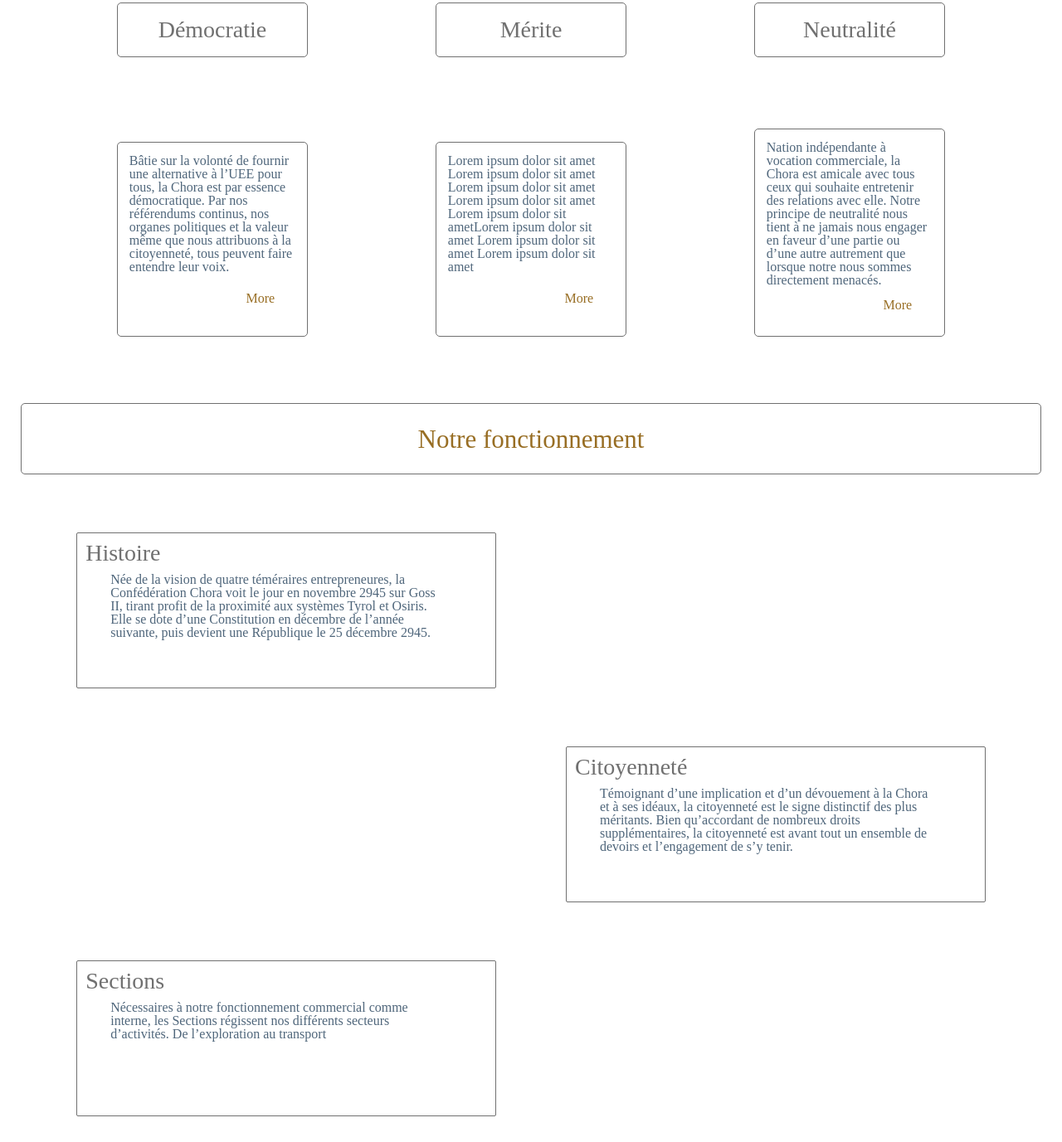
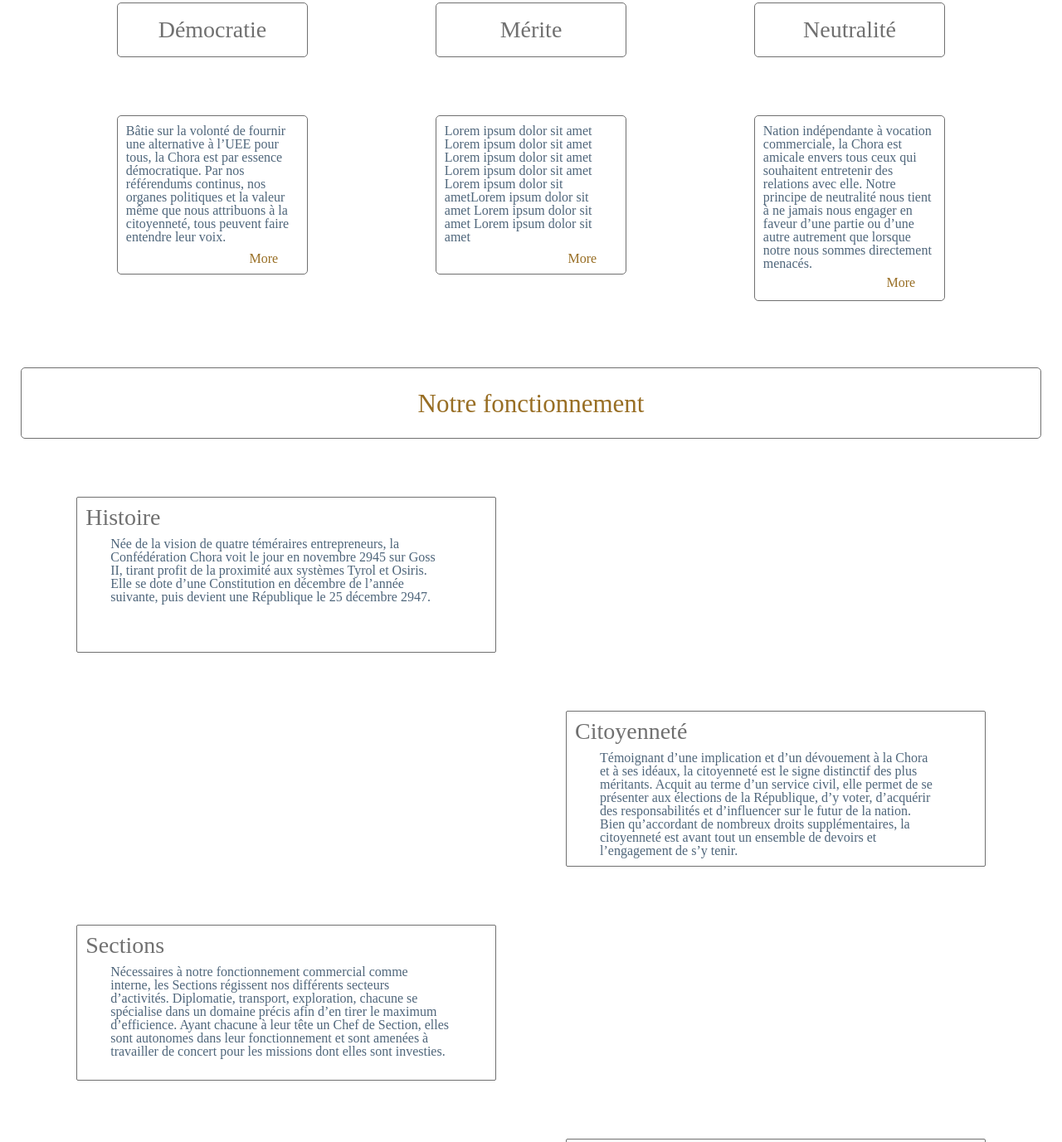
Before and after one commit to Pepsifree/website-chora, a plain HTML site: page index.html in a window 1280 px wide. Shown: the part 692-2069 px from the top of the page at 83% size. Drawn offline with Linux system fonts and the light colour scheme.

Commit message:
fixed some respoinve bugs

```diff
--- a/index.html
+++ b/index.html
@@ -50,7 +50,8 @@
             <div class="ovTexte">
                 <p>Bâtie sur la volonté de fournir une alternative à l’UEE pour tous, la Chora est par essence
                     démocratique. Par nos référendums continus, nos organes politiques et la valeur même que nous
-                    attribuons à la citoyenneté, tous peuvent faire entendre leur voix.</p>
+                    attribuons à la citoyenneté, tous peuvent faire entendre leur voix.
+                </p>
                 <a target="_blank" href="https://drive.google.com/open?id=1NVYXolxYcUDjSuiAVgk82oG-_vcRqQ8X6p7LXfIh2vg" class="ovButton">
                     More
                     <div class="moreImg"></div>
@@ -74,7 +75,7 @@
                 <h3>Neutralité</h3>
             </div>
             <div class="ovTexte">
-                <p>Nation indépendante à vocation commerciale, la Chora est amicale avec tous ceux qui souhaite
+                <p>Nation indépendante à vocation commerciale, la Chora est amicale envers tous ceux qui souhaitent
                     entretenir des relations avec elle. Notre principe de neutralité nous tient à ne jamais nous engager en
                     faveur d’une partie ou d’une autre autrement que lorsque notre nous sommes directement menacés.
                 </p>
@@ -96,9 +97,9 @@
                 <h3>Histoire</h3>
             </div>
             <div class="assetTexte">
-                <p>Née de la vision de quatre téméraires entrepreneures, la Confédération Chora voit le jour en novembre
+                <p>Née de la vision de quatre téméraires entrepreneurs, la Confédération Chora voit le jour en novembre
                     2945 sur Goss II, tirant profit de la proximité aux systèmes Tyrol et Osiris. Elle se dote d’une
-                    Constitution en décembre de l’année suivante, puis devient une République le 25 décembre 2945.
+                    Constitution en décembre de l’année suivante, puis devient une République le 25 décembre 2947.
                 </p>
             </div>
         </div>
@@ -108,8 +109,10 @@
             </div>
             <div class="assetTexte">
                 <p> Témoignant d’une implication et d’un dévouement à la Chora et à ses idéaux, la citoyenneté est le signe
-                    distinctif des plus méritants. Bien qu’accordant de nombreux droits supplémentaires, la citoyenneté est
-                    avant tout un ensemble de devoirs et l’engagement de s’y tenir.
+                    distinctif des plus méritants. Acquit au terme d’un service civil, elle permet de se présenter aux
+                    élections de la République, d’y voter, d’acquérir des responsabilités et d’influencer sur le futur de la
+                    nation. Bien qu’accordant de nombreux droits supplémentaires, la citoyenneté est avant tout un
+                    ensemble de devoirs et l’engagement de s’y tenir.
                 </p>
             </div>
         </div>
@@ -119,7 +122,10 @@
             </div>
             <div class="assetTexte">
                 <p>Nécessaires à notre fonctionnement commercial comme interne, les Sections régissent nos différents
-                    secteurs d’activités. De l’exploration au transport
+                    secteurs d’activités. Diplomatie, transport, exploration, chacune se spécialise dans un domaine précis
+                    afin d’en tirer le maximum d’efficience. Ayant chacune à leur tête un Chef de Section, elles sont
+                    autonomes dans leur fonctionnement et sont amenées à travailler de concert pour les missions dont
+                    elles sont investies.
                 </p>
             </div>
         </div>
@@ -129,6 +135,16 @@
             </div>
             <div class="assetTexte">
                 <p>Régie par ses lois, dont la plus importante est la Constitution, la Chora </p>
+            </div>
+        </div>
+        <div class="assetBlock leftBlock">
+            <div class="assetTitle">
+                <h3>Diplomatie</h3>
+            </div>
+            <div class="assetTexte">
+                <p>Etant une nation neutre, la Chora s’emploie à avoir une entretenir des relations cordiales avec toutes les
+                    organisations que nous croisons. Notre diplomatie se veut efficace
+                </p>
             </div>
         </div>
     </div>
--- a/style/common.css
+++ b/style/common.css
@@ -125,8 +125,11 @@ nav li a {
 
 footer {
     width: 100%;
-    height: auto;
-    background-color: white;
+    height: 200px;
+    background-image: url("../assets/images/plaque.jpg");
+    background-repeat: no-repeat;
+    background-size: cover;
+    background-color: aliceblue;
     display: flex;
     flex-direction: row;
     align-items: flex-end;
@@ -143,7 +146,7 @@ footer {
 #mbcLogo {
     width: 4%;
     height: 74px;
-    margin: 10px 40px 0px 95.5%;
+    margin: 100px 40px 0px 95.5%;
     display: flex;
     flex-direction: row;
     justify-content: center;
--- a/style/index.css
+++ b/style/index.css
@@ -53,7 +53,7 @@ h3 {
 
 #ovContainer {
     width: 90%;
-    height: auto;
+    height: 70%;
     display: flex;
     flex-direction: row;
     flex-wrap: wrap;
@@ -64,7 +64,7 @@ h3 {
 
 .ovBlock {
     width: 20%;
-    height: 403px;
+    height: 100%;
     margin: 10px 10px 10px 10px;
     display: flex;
     flex-direction: row;
@@ -74,7 +74,7 @@ h3 {
 .blockTitle {
     width: 100%;
     height: 64px;
-    margin: 0px 0px 70px;
+    margin: 0px 0px 70px 0px;
     border: 1px solid #707070;
     border-radius: 5px;
     display: flex;
@@ -89,38 +89,38 @@ h3 {
 }
 .ovTexte {
     width: 100%;
-    height: auto;
+    min-height: 150px;
+    max-height: 250px;
     display: flex;
-    flex-direction: row-reverse;
+    flex-direction: row;
     flex-wrap: wrap;
-    justify-content: space-between;
     border: 1px solid #707070;
     border-radius: 5px;
-    padding: 14px;
-
+    padding: 10px;
 }
 
 .ovTexte p {
     width: 100%;
-    height: auto;
+    height: 90%;
+    max-height: 90%;
     color: #4F667B;
 }
 
 .ovButton {
-    width: auto;
-    height: 30px;
+    width: 100%;
+    height: 25px;
+    margin-top: 1px;
     display: flex;
     flex-direction: row;
     flex-wrap: nowrap;
-    justify-content: center;
-    align-items: center;
+    justify-content: flex-end;
 }
 
 .moreImg {
     display: block;
     width: 25px;
     height: 25px;
-    margin-top: 3px;
+    margin-top: -3px;
     background-image: url("../assets/images/navigate_next_grey_192x192.png");
     background-repeat: no-repeat;
     background-size: contain;
```
